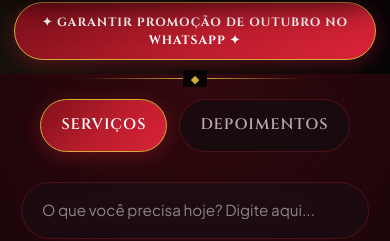
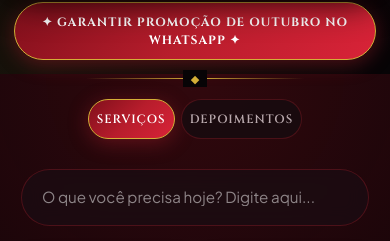
Before and after one commit to Netuno7/catalogo-mistico, a React (Vite) app: page / in a window 390 px wide. Shown: the part 770-1011 px from the top of the page. Built offline with nearby package versions, Linux system fonts and the light colour scheme; the HTML template or start-up script is replaced by a standard one.

Commit message:
Refactor CSS styles for navigation and card components

```diff
--- a/src/App.css
+++ b/src/App.css
@@ -233,7 +233,6 @@ h1, h2, h3, h4, .badge-gold, .price-amount, .nav-tab, .promo-badge, .btn-promo-w
   border-radius: 20px;
 }
 
-/* Botão de Compra Promoção de Outubro */
 .btn-promo-whatsapp {
   margin-top: 16px;
   width: 100%;
@@ -276,24 +275,24 @@ h1, h2, h3, h4, .badge-gold, .price-amount, .nav-tab, .promo-badge, .btn-promo-w
   position: absolute;
 }
 
-/* Navigation Tabs */
+/* Navigation Tabs (3 Abas: Serviços, Cursos, Depoimentos) */
 .nav-tabs-container {
   display: flex;
   justify-content: center;
-  gap: 12px;
+  gap: 10px;
   margin: 0 auto 30px;
-  max-width: 450px;
+  max-width: 600px;
   padding: 0 15px;
 }
 
 .nav-tab {
   flex: 1;
-  padding: 14px 20px;
+  padding: 12px 16px;
   background: rgba(22, 12, 16, 0.8);
   border: 1px solid var(--border-red);
   color: var(--text-muted);
   border-radius: 50px;
-  font-size: 0.95rem;
+  font-size: 0.88rem;
   font-weight: 600;
   letter-spacing: 1px;
   text-transform: uppercase;
@@ -369,7 +368,7 @@ h1, h2, h3, h4, .badge-gold, .price-amount, .nav-tab, .promo-badge, .btn-promo-w
   gap: 25px;
 }
 
-/* Card Item */
+/* Card Item Geral */
 .card-item {
   position: relative;
   background: var(--card-bg);
@@ -410,6 +409,7 @@ h1, h2, h3, h4, .badge-gold, .price-amount, .nav-tab, .promo-badge, .btn-promo-w
   border-radius: 50px;
 }
 
+/* Moldura Retangular Padrão dos Serviços */
 .card-media {
   position: relative;
   width: 100%;
@@ -424,8 +424,23 @@ h1, h2, h3, h4, .badge-gold, .price-amount, .nav-tab, .promo-badge, .btn-promo-w
   transition: transform 0.6s ease;
 }
 
-.card-item:hover .card-img {
-  transform: scale(1.08);
+/* ==========================================================
+   MOLDURA EXCLUSIVA PARA OS CURSOS (SQUARE 1X1 INTEIRO)
+   ========================================================== */
+.card-media-1x1 {
+  height: auto !important;
+  aspect-ratio: 1 / 1;
+  background: rgba(15, 6, 9, 0.9);
+  display: flex;
+  align-items: center;
+  justify-content: center;
+}
+
+.card-img-1x1 {
+  width: 100%;
+  height: 100%;
+  object-fit: contain; /* Exibe a arte inteira do curso 1x1 sem nenhum corte */
+  display: block;
 }
 
 .card-media-overlay {
@@ -858,6 +873,16 @@ h1, h2, h3, h4, .badge-gold, .price-amount, .nav-tab, .promo-badge, .btn-promo-w
     padding: 10px 12px;
   }
 
+  .nav-tabs-container {
+    gap: 6px;
+    padding: 0 6px;
+  }
+
+  .nav-tab {
+    padding: 10px 8px;
+    font-size: 0.75rem;
+  }
+
   .services-grid {
     grid-template-columns: repeat(2, 1fr);
     gap: 10px;
@@ -881,6 +906,18 @@ h1, h2, h3, h4, .badge-gold, .price-amount, .nav-tab, .promo-badge, .btn-promo-w
 
   .card-img {
     height: 130px;
+  }
+
+  /* Manter moldura 1x1 perfeita no celular para Cursos */
+  .card-media-1x1 {
+    height: auto !important;
+    aspect-ratio: 1 / 1;
+  }
+
+  .card-img-1x1 {
+    width: 100%;
+    height: 100%;
+    object-fit: contain;
   }
 
   .card-body {
```
